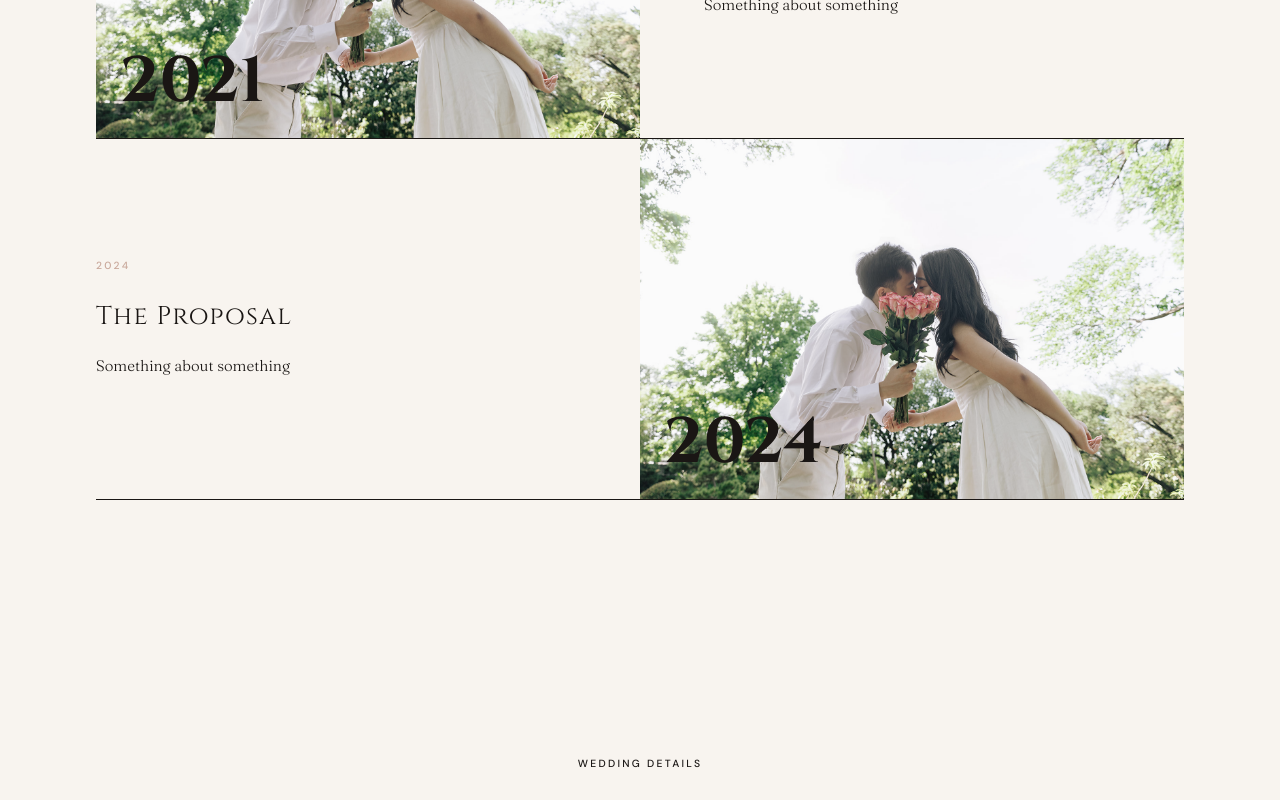
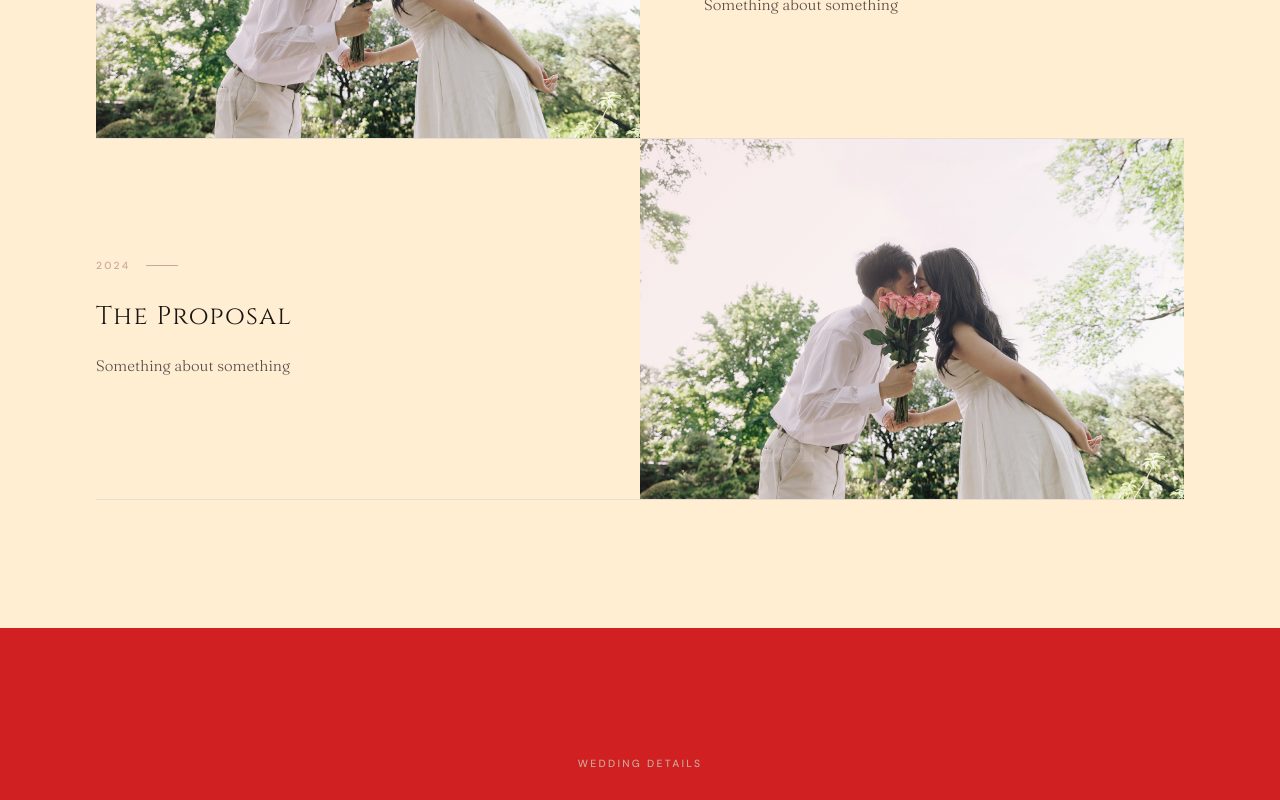
Before and after one commit to donjadao/ccwedding, a React (Vite) app: page / in a window 1280 px wide. Shown: the part 1680-2480 px from the top of the page. Built offline with nearby package versions, Linux system fonts and the light colour scheme; the HTML template or start-up script is replaced by a standard one.

Commit message:
Update index.css

```diff
--- a/src/index.css
+++ b/src/index.css
@@ -1,5 +1,40 @@
 @import url('https://fonts.googleapis.com/css2?family=Cinzel:wght@400;500;600;700&family=Cinzel+Decorative:wght@400;700&family=DM+Sans:ital,opsz,wght@0,9..40,300;0,9..40,400;0,9..40,500;1,9..40,300&family=Fraunces:ital,opsz,wght@0,9..144,300;0,9..144,400;1,9..144,300;1,9..144,400&display=swap');
 @import 'tailwindcss';
+
+:root {
+  /* Main theme controls — edit these values to recolor the site */
+  --background-dark: #d02022;
+  --background-light: #ffeed2;
+  --background-soft: #f0ebe4;
+  --background-card: #ffffff;
+
+  --heading-dark: #1a1614;
+  --heading-light: #ffeed2;
+  --text-dark: #5a4f4a;
+  --text-light: #ffeed2;
+  --text-muted: #8a7a72;
+  --text-subtle: #4a3f3a;
+
+  --accent-primary: #fded5a;
+  --accent-secondary: #fe9238;
+  --accent-pink: #ef6066;
+  --accent-olive: #9e9842;
+  --accent-muted: #c9a89b;
+  --accent-gold: #b8965a;
+  --accent-leaf: #8a9e8d;
+
+  --border-light: #e8ddd6;
+  --placeholder-text: #b0a09a;
+
+  /* Illustration and game colors */
+  --floral-petal-light: #e8c4b8;
+  --floral-petal-deep: #d9b0a4;
+  --game-background: #ede6df;
+  --game-rose: #dfcfbe;
+  --game-sage: #c7d1c5;
+  --game-blush: #d8c0b8;
+  --game-gold: #cdbb92;
+}
 
 @theme {
   --font-display: 'Cinzel', serif;
@@ -7,12 +42,12 @@
   --font-serif: 'Fraunces', serif;
   --font-sans: 'DM Sans', sans-serif;
 
-  --color-ivory: #f8f4ef;
-  --color-charcoal: #1a1614;
-  --color-blush: #c9a89b;
-  --color-gold: #b8965a;
-  --color-sage: #8a9e8d;
-  --color-petal: #f0e8e2;
+  --color-ivory: var(--background-light);
+  --color-charcoal: var(--heading-dark);
+  --color-blush: var(--accent-muted);
+  --color-gold: var(--accent-gold);
+  --color-sage: var(--accent-leaf);
+  --color-petal: var(--background-soft);
 }
 
 * {
@@ -28,15 +63,15 @@
 
 body {
   font-family: 'DM Sans', sans-serif;
-  background-color: #f8f4ef;
-  color: #1a1614;
+  background-color: var(--background-light);
+  color: var(--heading-dark);
   overflow-x: hidden;
 }
 
 /* Hide scrollbar by default, show on hover/scroll */
 ::-webkit-scrollbar { width: 4px; }
 ::-webkit-scrollbar-track { background: transparent; }
-::-webkit-scrollbar-thumb { background: #c9a89b; border-radius: 2px; opacity: 0; }
+::-webkit-scrollbar-thumb { background: var(--accent-muted); border-radius: 2px; opacity: 0; }
 body:hover::-webkit-scrollbar-thumb { opacity: 1; }
 
 /* Intro animations */
@@ -150,7 +185,7 @@
 }
 
 .gold-shimmer {
-  background: linear-gradient(90deg, #b8965a 0%, #e8c87a 40%, #b8965a 60%, #d4a853 100%);
+  background: linear-gradient(90deg, var(--accent-secondary) 0%, var(--accent-primary) 40%, var(--accent-secondary) 60%, var(--accent-pink) 100%);
   background-size: 200% auto;
   -webkit-background-clip: text;
   -webkit-text-fill-color: transparent;
@@ -169,7 +204,7 @@
   content: '';
   flex: 1;
   height: 1px;
-  background: linear-gradient(90deg, transparent, #c9a89b, transparent);
+  background: linear-gradient(90deg, transparent, var(--accent-muted), transparent);
 }
 
 /* Portfolio-style section label */
@@ -179,5 +214,5 @@
   font-weight: 500;
   letter-spacing: 0.22em;
   text-transform: uppercase;
-  color: #c9a89b;
+  color: var(--accent-muted);
 }
```
